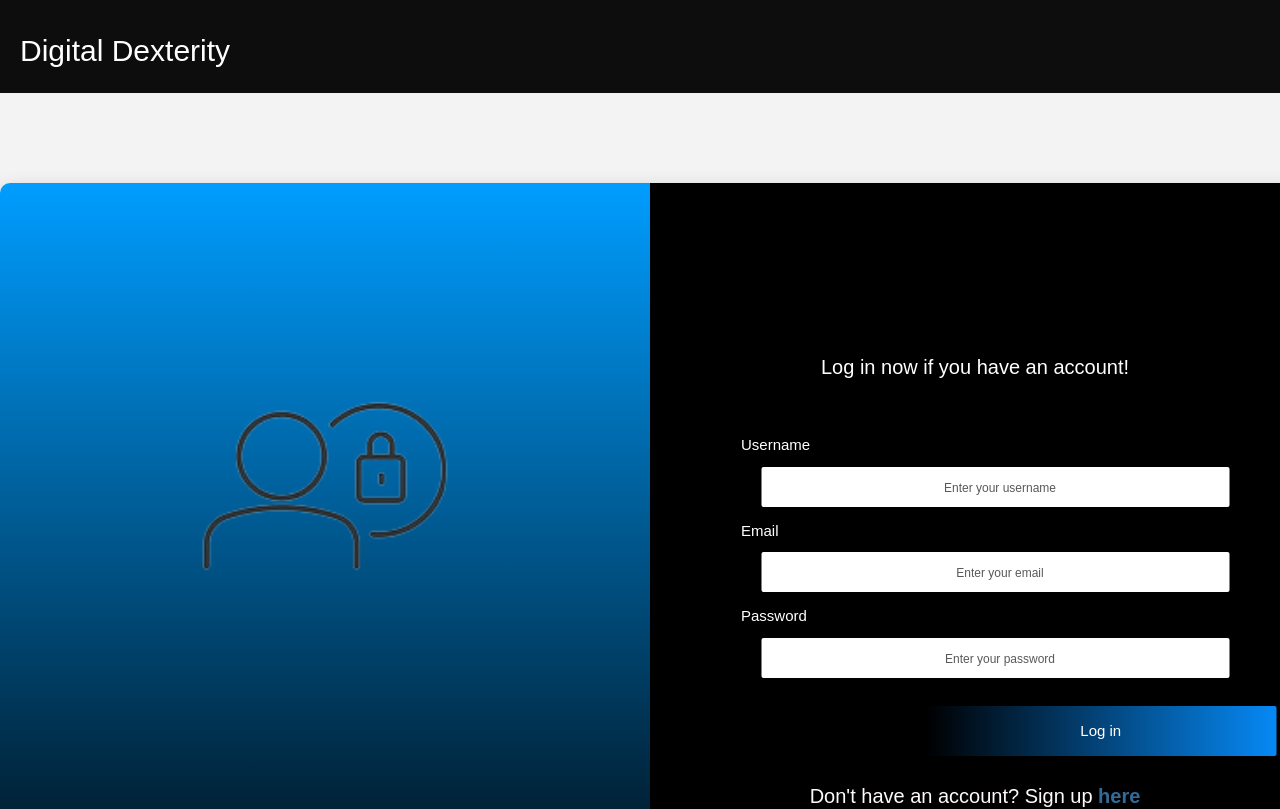
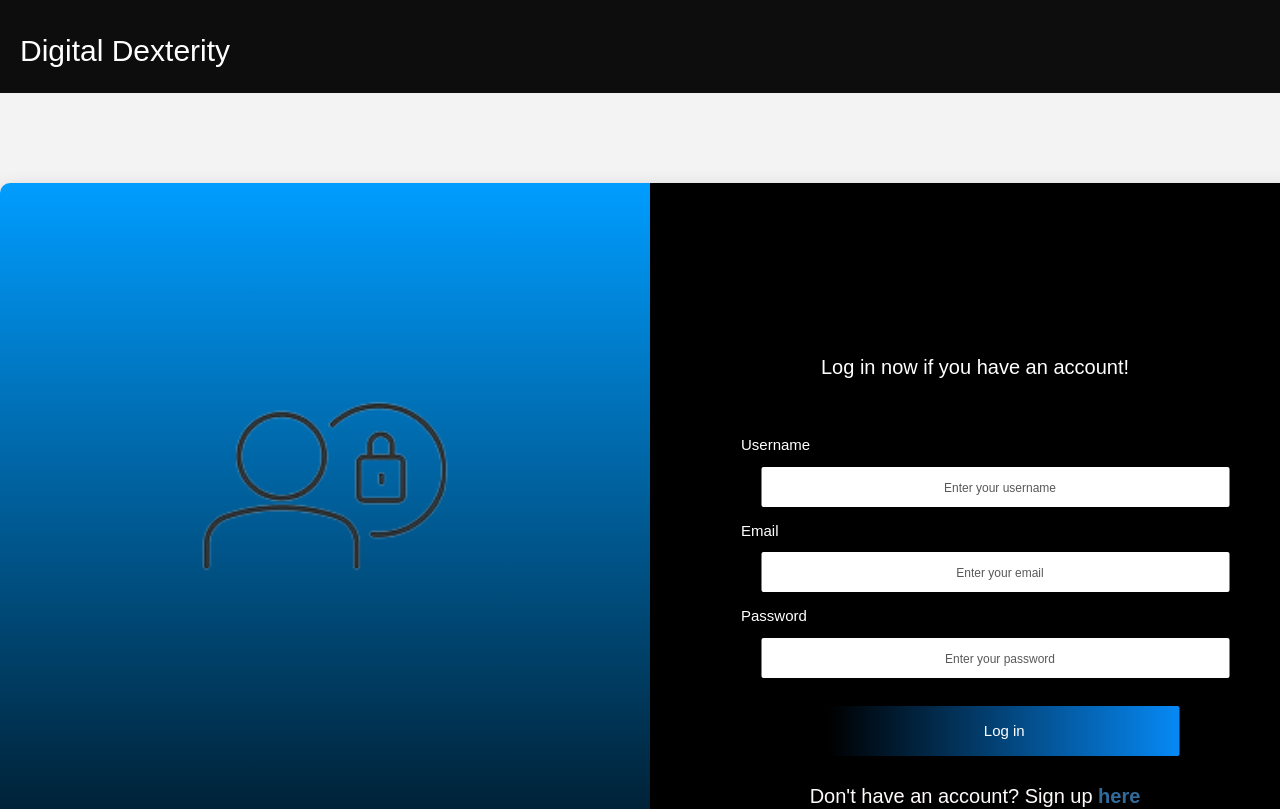
Before and after one commit to perla2000/DigitalDexterity-WebProject, a React (Create React App) app: page /login in a window 1280 px wide. Shown: the top 809 px of the page. Built offline with nearby package versions, Linux system fonts and the light colour scheme.

Commit message:
small changes

```diff
--- a/src/components/login/Form.css
+++ b/src/components/login/Form.css
@@ -123,6 +123,7 @@
   border: none;
   color: rgb(255, 255, 255);
   font-size: 15px;
+  margin-left: 10%;
 }
 
 .form-input-btn2 {
--- a/src/components/login/LogForm.css
+++ b/src/components/login/LogForm.css
@@ -119,6 +119,7 @@
   border: none;
   color: rgb(255, 255, 255);
   font-size: 15px;
+  margin-left: 10%;
 }
 
 .form-input-btn:hover {
```
